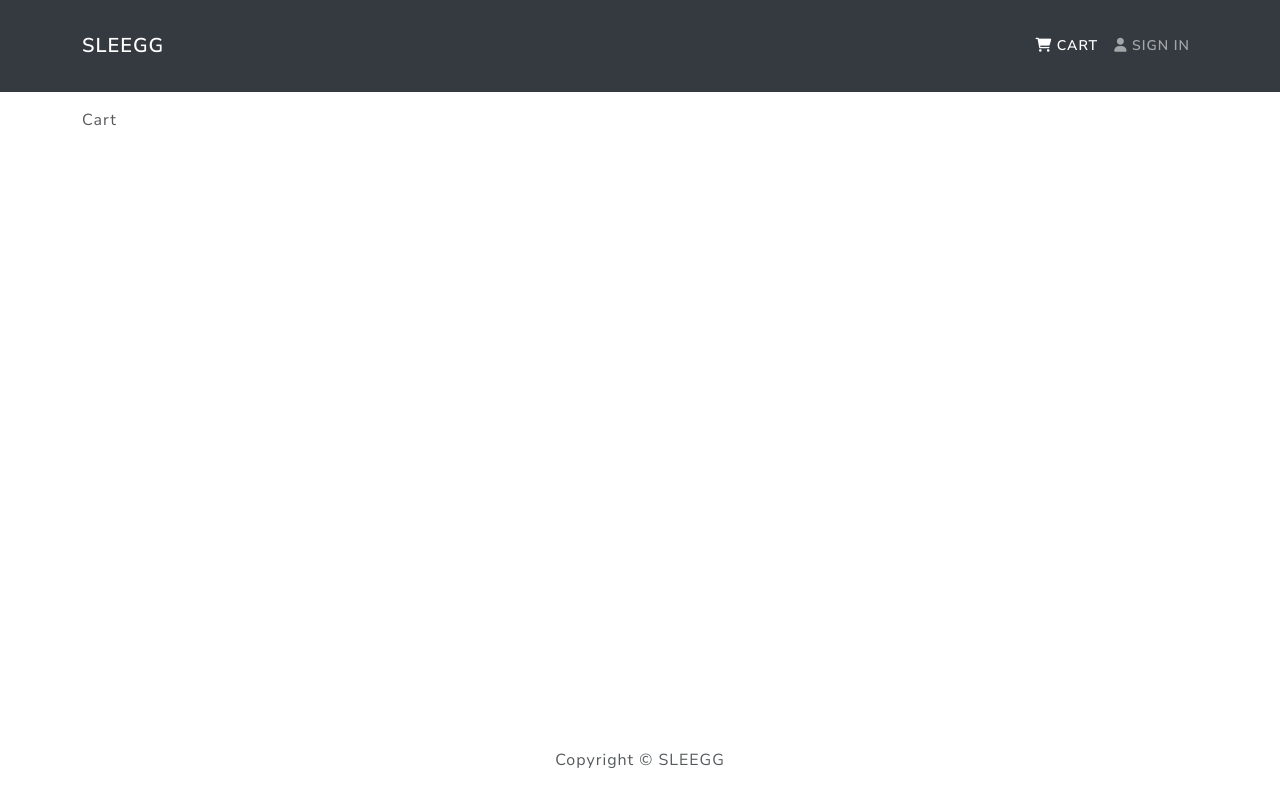
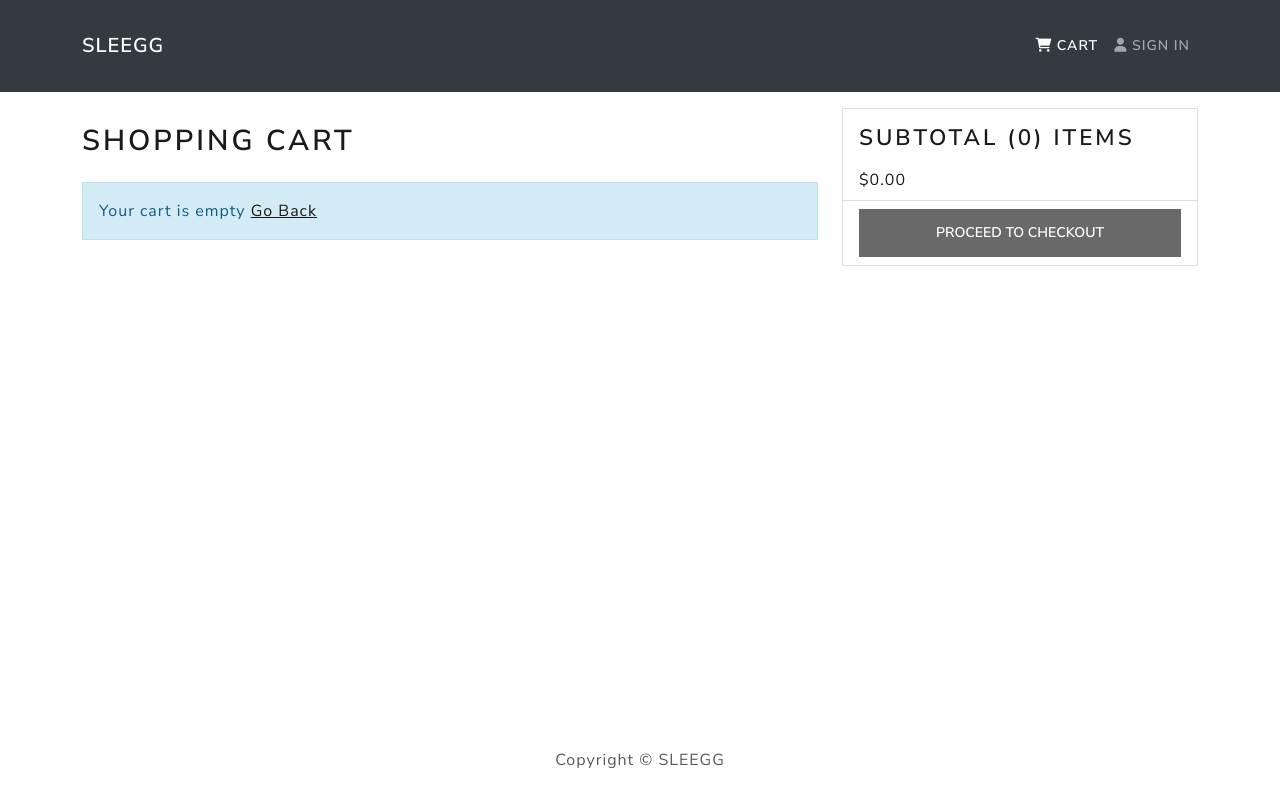
Before and after one commit to sagi403/sleegg, a React (Create React App) app in the folder frontend/: page /cart in a window 1280 px wide. Built offline with nearby package versions, Linux system fonts and the light colour scheme.

Commit message:
Cart screen

```diff
--- a/frontend/src/index.css
+++ b/frontend/src/index.css
@@ -1,5 +1,15 @@
 main {
   min-height: 80vh;
+}
+
+h1 {
+  font-size: 1.8rem;
+  padding: 1rem 0;
+}
+
+h2 {
+  font-size: 1.4rem;
+  padding: 0.5rem 0;
 }
 
 h3 {
--- a/frontend/src/screens/CartScreen.js
+++ b/frontend/src/screens/CartScreen.js
@@ -35,7 +35,94 @@
     }
   }, [dispatch, productId, qty]);
 
-  return <div>Cart</div>;
+  const removeFromCartHandler = id => {
+    console.log("Remove");
+  };
+
+  const checkOutHandler = () => {
+    navigate("/login?redirect=shipping");
+  };
+
+  return (
+    <Row>
+      <Col md={8}>
+        <h1>Shopping Cart</h1>
+        {cartItems.length === 0 ? (
+          <Message>
+            Your cart is empty <Link to="/">Go Back</Link>
+          </Message>
+        ) : (
+          <ListGroup variant="flush">
+            {cartItems.map(item => (
+              <ListGroup.Item key={item.product}>
+                <Row>
+                  <Col md={2}>
+                    <Image src={item.image} alt={item.name} fluid rounded />
+                  </Col>
+                  <Col md={3}>
+                    <Link to={`/product/${item.product}`}>{item.name}</Link>
+                  </Col>
+                  <Col md={2}>${item.price}</Col>
+                  <Col md={2}>
+                    <Form.Control
+                      as="select"
+                      value={item.qty}
+                      onChange={e =>
+                        dispatch(
+                          addToCart(item.product, Number(e.target.value))
+                        )
+                      }
+                    >
+                      {[...Array(item.countInStock).keys()].map(x => (
+                        <option key={x + 1} value={x + 1}>
+                          {x + 1}
+                        </option>
+                      ))}
+                    </Form.Control>
+                  </Col>
+                  <Col md={2}>
+                    <Button
+                      type="button"
+                      variant="light"
+                      onClick={() => removeFromCartHandler(item.product)}
+                    >
+                      <i className="fas fa-trash"></i>
+                    </Button>
+                  </Col>
+                </Row>
+              </ListGroup.Item>
+            ))}
+          </ListGroup>
+        )}
+      </Col>
+      <Col md={4}>
+        <Card>
+          <ListGroup variant="flush">
+            <ListGroup.Item>
+              <h2>
+                Subtotal ({cartItems.reduce((acc, item) => acc + item.qty, 0)})
+                items
+              </h2>
+              $
+              {cartItems
+                .reduce((acc, item) => acc + item.qty * item.price, 0)
+                .toFixed(2)}
+            </ListGroup.Item>
+            <ListGroup.Item>
+              <Button
+                type="button"
+                className="w-100"
+                disabled={cartItems.length === 0}
+                onClick={checkOutHandler}
+              >
+                Proceed To Checkout
+              </Button>
+            </ListGroup.Item>
+          </ListGroup>
+        </Card>
+      </Col>
+    </Row>
+  );
 };
 
 export default CartScreen;
```
